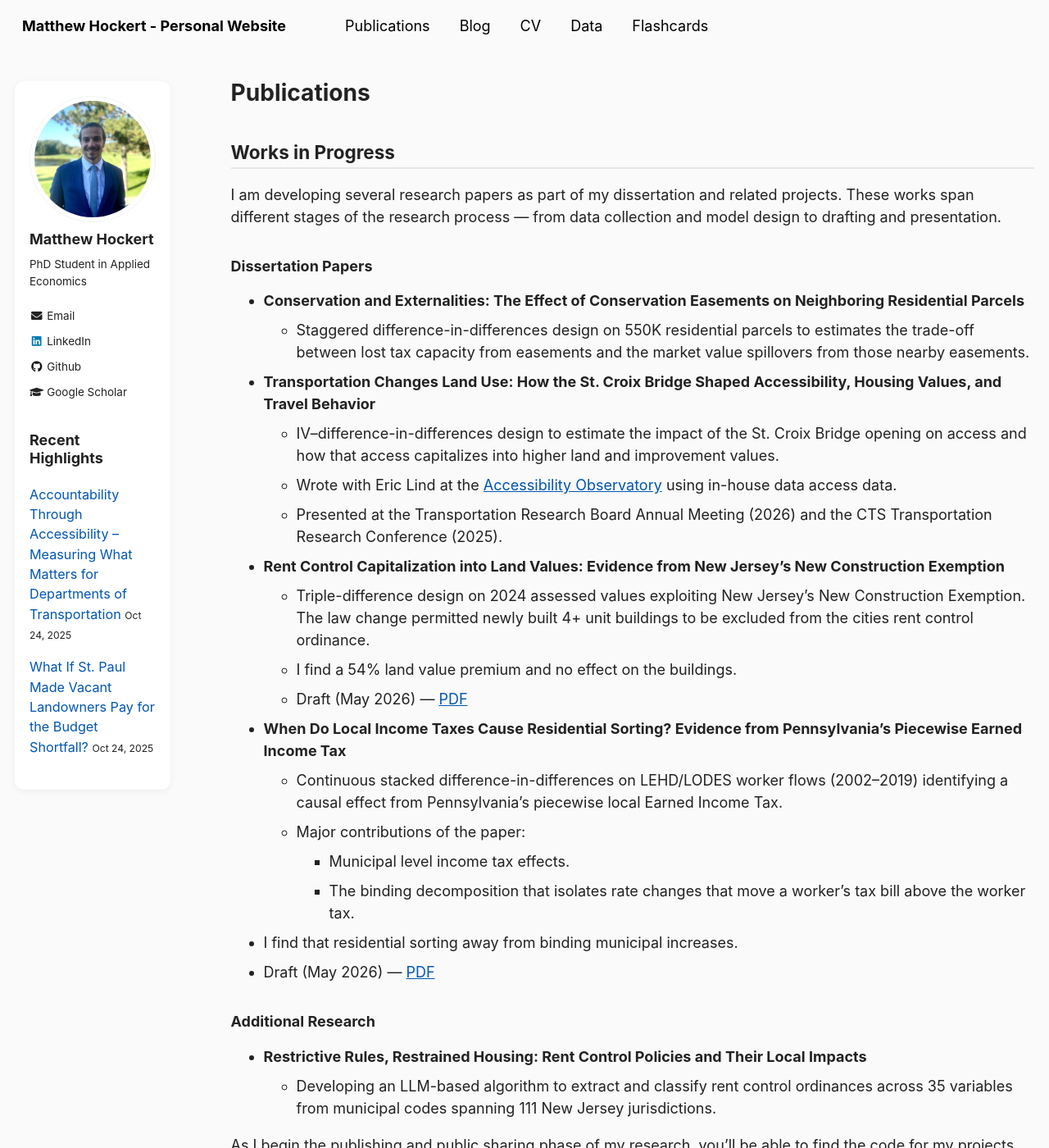
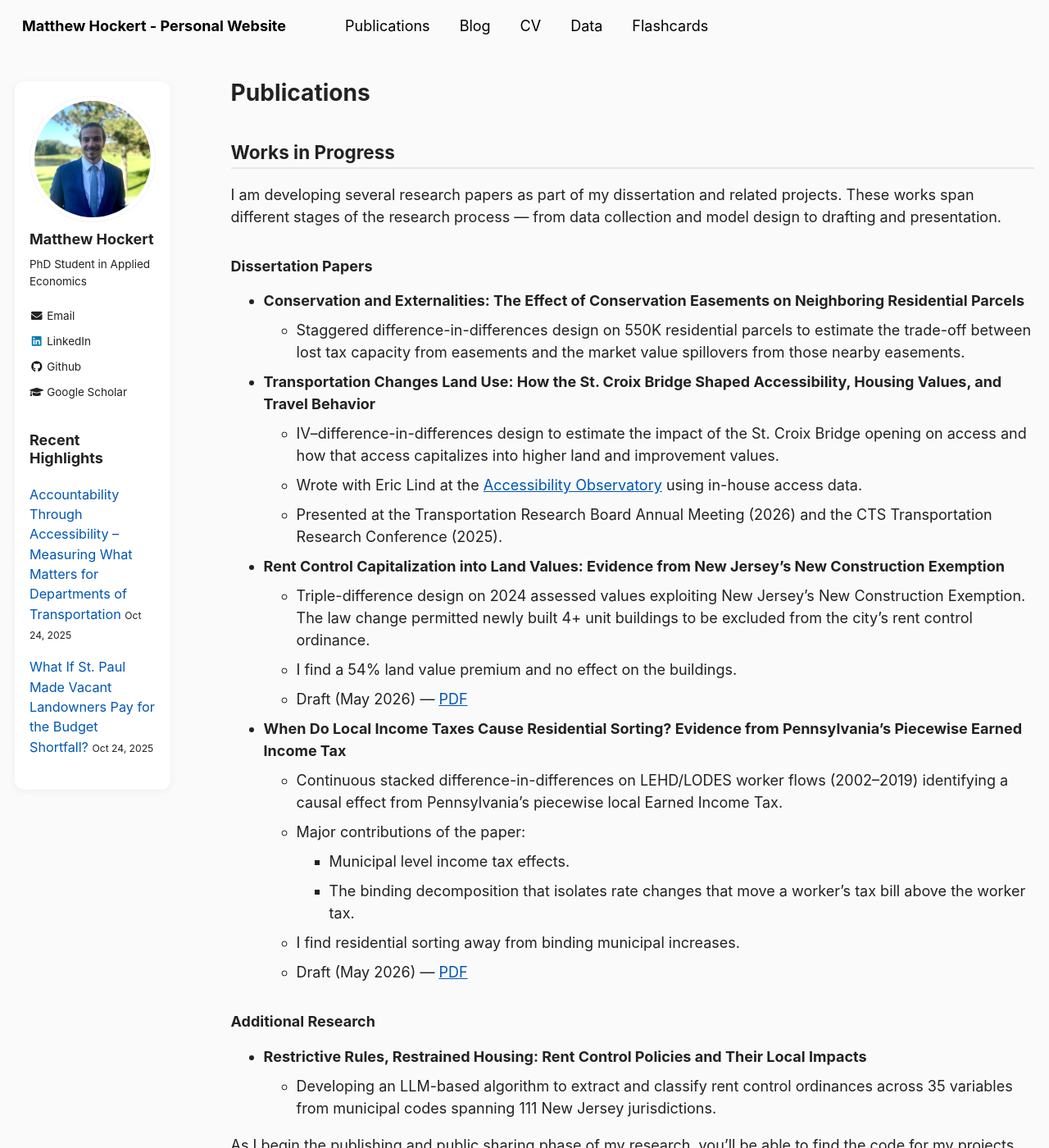
Before and after one commit to MatthewHockert/MatthewHockert.github.io, a Jekyll site: the page built from _pages/publications.md, in a window 1280 px wide and 1400 px high. Shown: the whole window at 82% size. Built offline with Jekyll 4.4.1, drawn with Linux system fonts in a browser that asks for light colours.

Commit message:
Fix typos and list indentation in Works in Progress

```diff
--- a/_pages/publications.md
+++ b/_pages/publications.md
@@ -18,15 +18,15 @@ I am developing several research papers as part of my dissertation and related p
 ### Dissertation Papers
 
 - **Conservation and Externalities: The Effect of Conservation Easements on Neighboring Residential Parcels**
-  - Staggered difference-in-differences design on 550K residential parcels to estimates the trade-off between lost tax capacity from easements and the market value spillovers from those nearby easements.
+  - Staggered difference-in-differences design on 550K residential parcels to estimate the trade-off between lost tax capacity from easements and the market value spillovers from those nearby easements.
 
 - **Transportation Changes Land Use: How the St. Croix Bridge Shaped Accessibility, Housing Values, and Travel Behavior**
   - IV–difference-in-differences design to estimate the impact of the St. Croix Bridge opening on access and how that access capitalizes into higher land and improvement values.
-  - Wrote with Eric Lind at the [Accessibility Observatory](https://www.cts.umn.edu/programs/ao) using in-house data access data.
+  - Wrote with Eric Lind at the [Accessibility Observatory](https://www.cts.umn.edu/programs/ao) using in-house access data.
   - Presented at the Transportation Research Board Annual Meeting (2026) and the CTS Transportation Research Conference (2025).
 
 - **Rent Control Capitalization into Land Values: Evidence from New Jersey's New Construction Exemption**
-  - Triple-difference design on 2024 assessed values exploiting New Jersey's New Construction Exemption. The law change permitted newly built 4+ unit buildings to be excluded from the cities rent control ordinance.
+  - Triple-difference design on 2024 assessed values exploiting New Jersey's New Construction Exemption. The law change permitted newly built 4+ unit buildings to be excluded from the city's rent control ordinance.
   - I find a 54% land value premium and no effect on the buildings.
   - Draft (May 2026) — [PDF]({{ '/files/rent-control-capitalization.pdf' | relative_url }})
 
@@ -35,7 +35,7 @@ I am developing several research papers as part of my dissertation and related p
   - Major contributions of the paper:
     - Municipal level income tax effects.
     - The binding decomposition that isolates rate changes that move a worker's tax bill above the worker tax.
- - I find that residential sorting away from binding municipal increases.
+  - I find residential sorting away from binding municipal increases.
   - Draft (May 2026) — [PDF]({{ '/files/local-income-tax-sorting.pdf' | relative_url }})
 
 ### Additional Research
```
